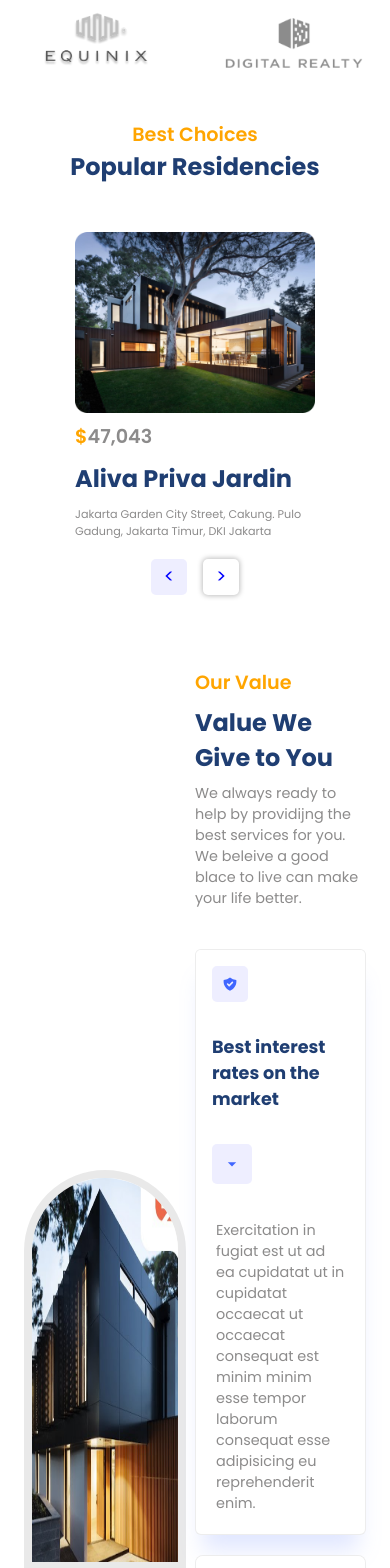
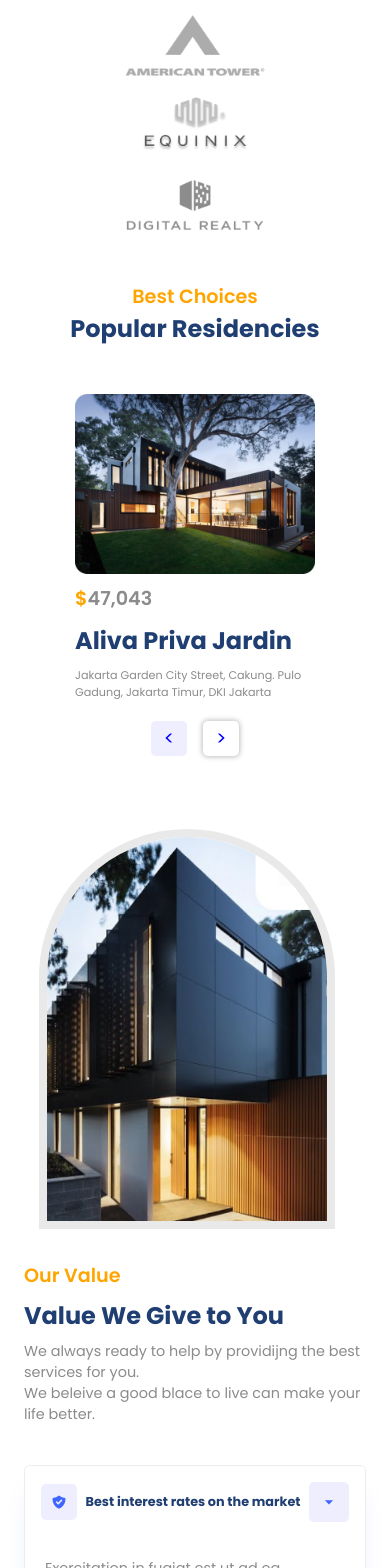
Before and after one commit to abuhasanrumi/beche-din, a React (Vite) app: page / in a window 390 px wide. Shown: the part 1319-2887 px from the top of the page. Built offline with nearby package versions, Linux system fonts and the light colour scheme.

Commit message:
fixing bugs, making responsive

```diff
--- a/src/components/Contact/Contact.css
+++ b/src/components/Contact/Contact.css
@@ -60,3 +60,22 @@
   color: white;
   scale: 0.8;
 }
+
+@media (max-width: 1024px) {
+  .c-container {
+    flex-direction: column;
+  }
+  .c-right {
+    justify-content: center;
+  }
+  .contactModes {
+    width: 100%;
+  }
+  .row {
+    flex-direction: column;
+    width: 100%;
+  }
+  .mode {
+    width: 100%;
+  }
+}
--- a/src/components/Footer/Footer.css
+++ b/src/components/Footer/Footer.css
@@ -11,3 +11,12 @@
   margin-top: 1.5rem;
   font-weight: 500;
 }
+
+@media (max-width: 768px) {
+  .f-container {
+    justify-content: center;
+  }
+  .f-container > div {
+    align-items: center !important;
+  }
+}
--- a/src/components/Value/Value.css
+++ b/src/components/Value/Value.css
@@ -53,3 +53,15 @@
   box-shadow: var(--shadow);
   border-radius: 6px;
 }
+
+@media (max-width: 1024px) {
+  .v-container {
+    flex-direction: column;
+  }
+
+  @media (max-width: 768px) {
+    .accordionButton .primaryText {
+      font-size: 0.8rem;
+    }
+  }
+}
```
